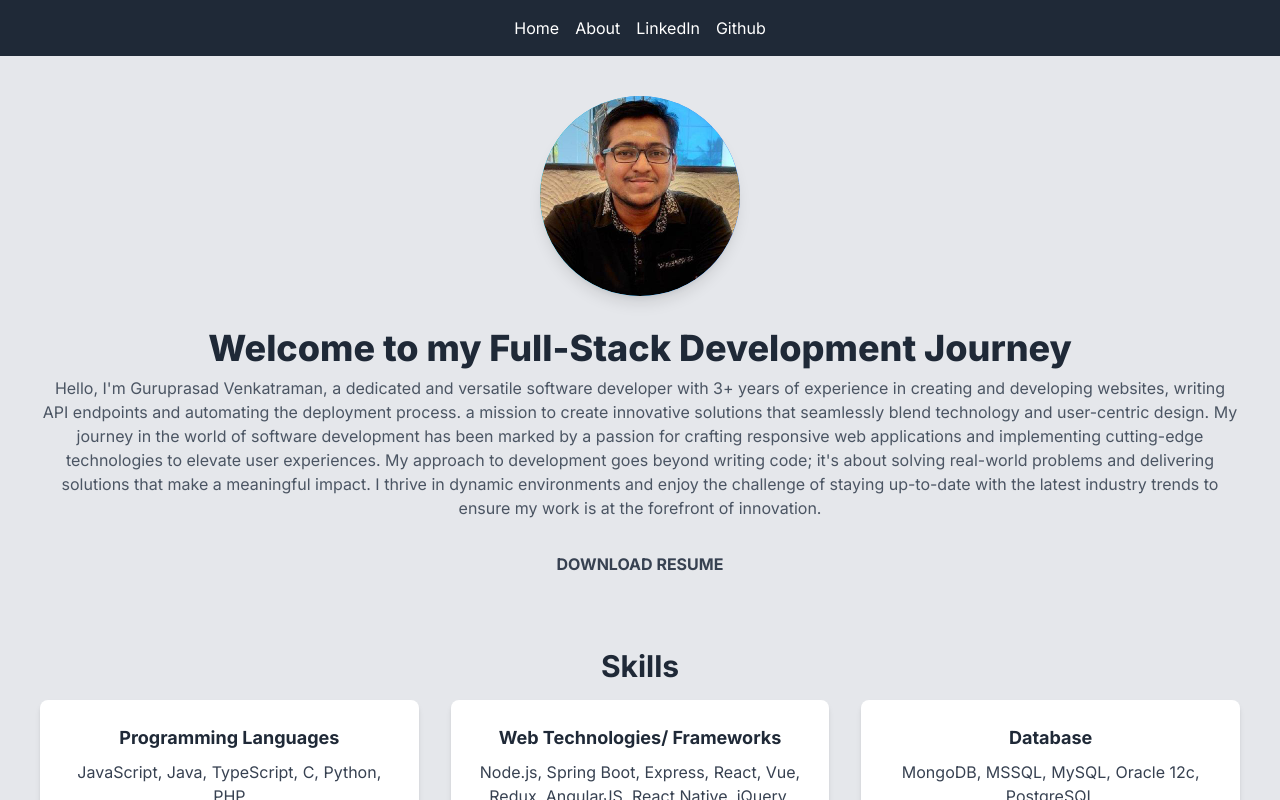
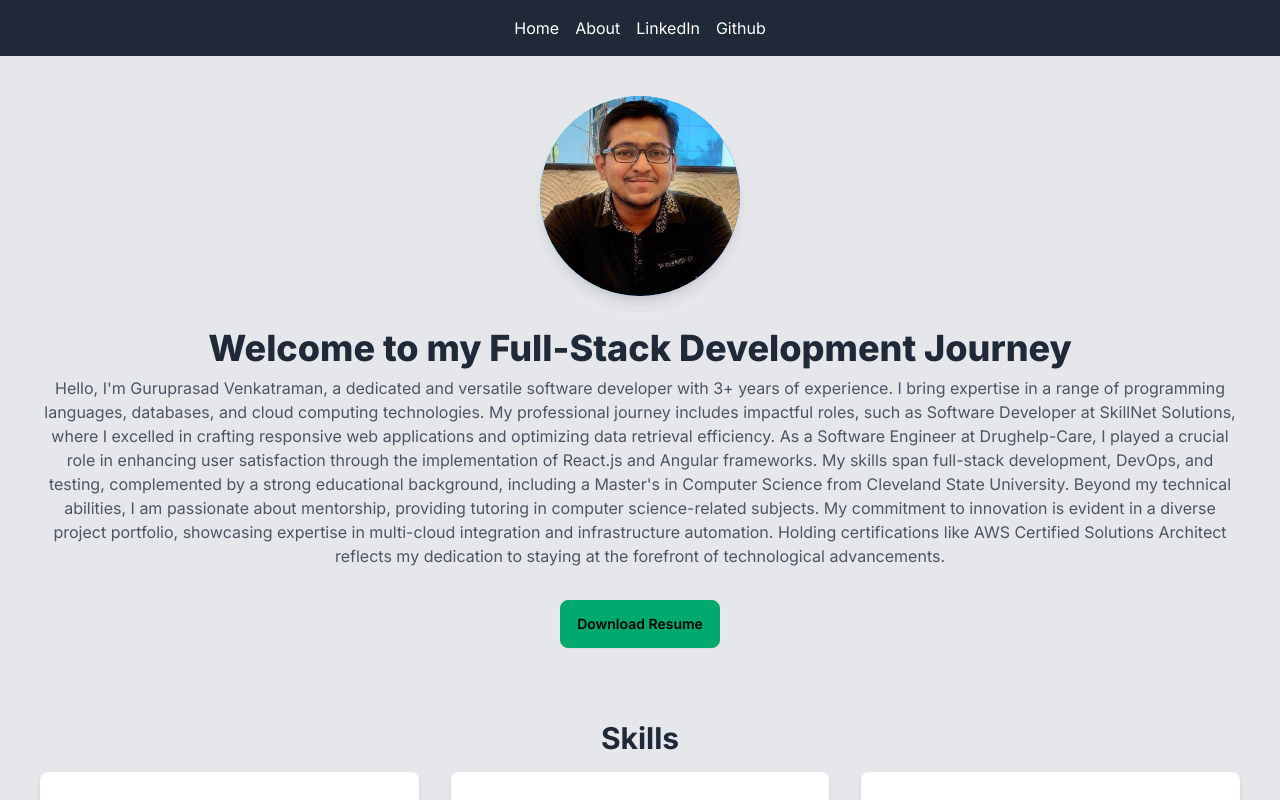
Before and after one commit to Guruprasad1399/Personal-Website, a Next.js app: page / in a window 1280 px wide. Shown: the top 800 px of the page. Built offline with nearby package versions, Linux system fonts and the light colour scheme.

Commit message:
Added more features and made UI changes and content modification

```diff
--- a/app/globals.css
+++ b/app/globals.css
@@ -18,10 +18,4 @@
 
 body {
   color: rgb(var(--foreground-rgb));
-  background: linear-gradient(
-      to bottom,
-      transparent,
-      rgb(var(--background-end-rgb))
-    )
-    rgb(var(--background-start-rgb));
 }
--- a/app/page.tsx
+++ b/app/page.tsx
@@ -1,11 +1,37 @@
+'use client'
 import React from 'react';
 import Link from 'next/link';
 import Image from 'next/image';
+import { motion } from 'framer-motion';
+
 
 export default function Home() {
+
+  const handleDownload = () => {
+    const resumeUrl = '/Guruprasad_Resume.pdf';
+
+    // Create an invisible link element
+    const link = document.createElement('a');
+    link.href = resumeUrl;
+    link.download = 'Guruprasad_Resume.pdf'; // Specify the file name
+
+    // Append the link to the document
+    document.body.appendChild(link);
+
+    // Trigger a click on the link to start the download
+    link.click();
+
+    // Remove the link from the document
+    document.body.removeChild(link);
+  };
+
   return (
-    <div className="flex flex-col min-h-screen bg-gray-200">
-      {/* Header */}
+    <motion.div
+      initial={{ opacity: 0, y: -20 }}
+      animate={{ opacity: 1, y: 0 }}
+      exit={{ opacity: 0, y: -20 }}
+      className="flex flex-col min-h-screen bg-gray-200"
+    >      {/* Header */}
       <header className="bg-gray-800 text-white py-4 w-full">
         <div className="container mx-auto flex items-center justify-center">
           <nav className="flex space-x-4">
@@ -42,25 +68,24 @@ export default function Home() {
         <div className="text-center mb-8">
           <h1 className="text-4xl font-extrabold mb-2 text-gray-800">Welcome to my Full-Stack Development Journey</h1>
           <p className="text-gray-600">
-            Hello, I'm Guruprasad Venkatraman, a dedicated and versatile software developer with
-            3+ years of experience in creating and developing websites, writing API endpoints
-            and automating the deployment process. a mission to create innovative solutions that
-            seamlessly blend technology and user-centric design. My journey in the world of
-            software development has been marked by a passion for crafting responsive
-            web applications and implementing cutting-edge technologies to elevate user experiences.
-            My approach to development goes beyond writing code; it's about
-            solving real-world problems and delivering solutions that make a meaningful impact.
-            I thrive in dynamic environments and enjoy the challenge of staying up-to-date with
-            the latest industry trends to ensure my work is at the forefront of innovation.
+            Hello, I'm Guruprasad Venkatraman, a dedicated and versatile software developer with 3+ years of experience.
+            I bring expertise in a range of programming languages, databases, and cloud computing technologies.
+            My professional journey includes impactful roles, such as Software Developer at SkillNet Solutions, where I excelled in crafting responsive web applications and optimizing data retrieval efficiency.
+            As a Software Engineer at Drughelp-Care, I played a crucial role in enhancing user satisfaction through the implementation of React.js and Angular frameworks.
+            My skills span full-stack development, DevOps, and testing, complemented by a strong educational background, including a Master's in Computer Science from Cleveland State University.
+            Beyond my technical abilities, I am passionate about mentorship, providing tutoring in computer science-related subjects.
+            My commitment to innovation is evident in a diverse project portfolio, showcasing expertise in multi-cloud integration and infrastructure automation.
+            Holding certifications like AWS Certified Solutions Architect reflects my dedication to staying at the forefront of technological advancements.
           </p>
         </div>
 
         <div className="text-center mb-8">
-          <h2 className="font-bold text-gray-700">
+          {/* <h2 className="font-bold text-gray-700">
             <a href="/Guruprasad_Resume.pdf" download>
               <h2 className="hover:underline">DOWNLOAD RESUME</h2>
             </a>
-          </h2>
+          </h2> */}
+          <button className="btn btn-success" onClick={handleDownload}>Download Resume</button>
         </div>
         {/* Skills Section */}
         <section className="text-center my-10">
@@ -69,7 +94,7 @@ export default function Home() {
             {/* Each Skill Category */}
             {[
               { title: 'Programming Languages', skills: 'JavaScript, Java, TypeScript, C, Python, PHP' },
-              { title: 'Web Technologies/ Frameworks', skills: 'Node.js, Spring Boot, Express, React, Vue, Redux, AngularJS, React Native, jQuery, Next JS' },
+              { title: 'Web Technologies/ Frameworks', skills: 'Node.js, Spring Boot, Express, React, Vue, Redux, AngularJS, React Native, jQuery, Next JS, APIGEE' },
               { title: 'Database', skills: 'MongoDB, MSSQL, MySQL, Oracle 12c, PostgreSQL' },
               { title: 'Cloud Computing', skills: 'Azure and AWS Services, Kubernetes, Docker, Terraform' },
               { title: 'DevOps', skills: 'Git, Jenkins, CI/CD, Ansible, Lambda, Apache Kafka, RabbitMQ' },
@@ -101,7 +126,7 @@ export default function Home() {
               <p className="text-gray-800 font-bold">
                 Key Achievements:
               </p>
-              <ul className="list-disc list-inside text-gray-700">
+              <ul className="list-disc list-outside text-gray-700">
                 <li>Implemented GraphQL for efficient querying and manipulation of data, enhancing the flexibility of API interactions.</li>
                 <li>Utilized Express.js to build a performant and modular backend architecture.</li>
                 <li>Integrated with cloud services for seamless scalability and improved response times.</li>
@@ -121,7 +146,7 @@ export default function Home() {
               <p className="text-gray-700 font-bold">
                 Project Details:
               </p>
-              <ul className="list-disc list-inside text-gray-700">
+              <ul className="list-disc list-outside text-gray-700">
                 <li>Developed a React Native app, ShopWiseLocal, for the notJust.dev Hackathon.</li>
                 <li>Supported local businesses by connecting them with customers through detailed business profiles and a rewards system.</li>
                 <li>Implemented a points-based rewards system for users who purchase products from local businesses.</li>
@@ -144,7 +169,7 @@ export default function Home() {
               </p>
               <br />
               <p className="text-gray-700 font-bold">Tech Stack:</p>
-              <ul className="list-disc list-inside text-gray-700">
+              <ul className="list-disc list-outside text-gray-700">
                 <li>Frontend: Angular 12, TypeScript, RxJS, Angular Material, NgRx</li>
                 <li>Backend: Spring Boot 2.5, Java 11, Spring Security, Spring Data JPA, PostgreSQL</li>
                 <li>Database & Storage: PostgreSQL, Amazon S3, Hibernate ORM, Liquibase</li>
@@ -161,7 +186,7 @@ export default function Home() {
               </p>
               <br />
               <p className="text-gray-700 font-bold">Tech Stack:</p>
-              <ul className="list-disc list-inside text-gray-700">
+              <ul className="list-disc list-outside text-gray-700">
                 <li>Mobile App Development: React Native 0.64, JavaScript, TypeScript, Expo, React Navigation, Redux</li>
                 <li>Backend: Node.js, Express, MongoDB, Mongoose, JWT, Socket.io</li>
                 <li>Push Notifications & Cloud Services: FCM, Firebase Authentication, AWS Lambda, DynamoDB, AWS S3</li>
@@ -177,6 +202,6 @@ export default function Home() {
           <p>&copy; 2023 Guruprasad Venkatraman. All rights reserved.</p>
         </div>
       </footer>
-    </div>
+    </motion.div>
   );
 }
--- a/package.json
+++ b/package.json
@@ -9,16 +9,19 @@
     "lint": "next lint"
   },
   "dependencies": {
+    "framer-motion": "^10.16.15",
     "next": "14.0.3",
     "react": "^18",
     "react-dom": "^18",
     "react-download-link": "^2.3.0"
   },
   "devDependencies": {
+    "@tailwindcss/typography": "^0.5.10",
     "@types/node": "^20",
     "@types/react": "^18",
     "@types/react-dom": "^18",
     "autoprefixer": "^10.0.1",
+    "daisyui": "^4.4.19",
     "eslint": "^8",
     "eslint-config-next": "14.0.3",
     "postcss": "^8",
--- a/tailwind.config.ts
+++ b/tailwind.config.ts
@@ -15,6 +15,6 @@ const config: Config = {
       },
     },
   },
-  plugins: [],
+  plugins: [require("@tailwindcss/typography"), require("daisyui")],
 }
 export default config
```
Also changed, not shown: 1 other file (tests, documents, lock files or other folders).
